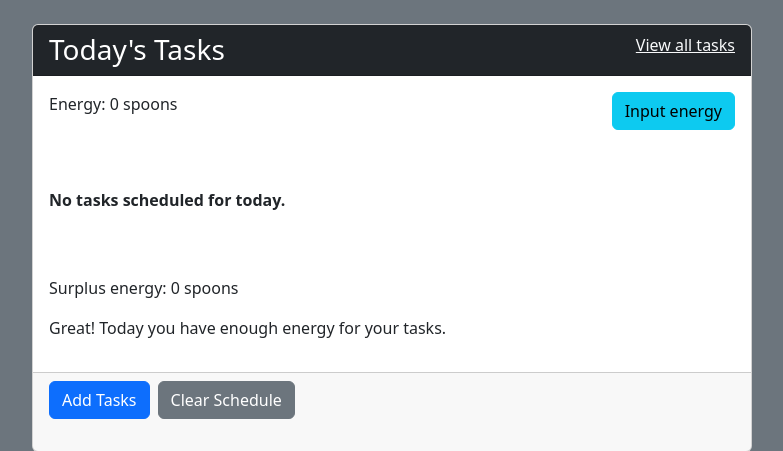
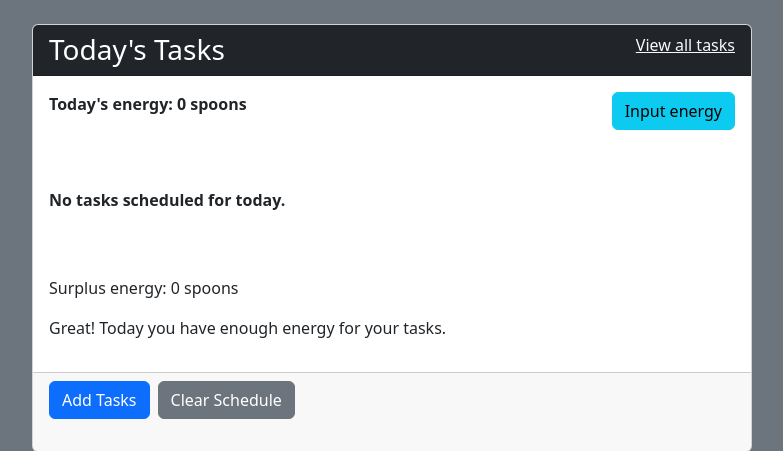
Before and after one commit to knutinator/spoon-planner, a Django app: page / in a window 1280 px wide. Shown: the part 48-499 px from the top of the page, without its empty margins (248-1031 px from the left). Run offline with Django 3.2, Linux system fonts and the light colour scheme; the visitor is signed in with stand-in values (Sample User, id 1); data comes from the database, SQL or seed files in the repository; data that the repository does not hold is empty; some libraries are stand-ins or nearby versions.

Commit message:
Add explanatory text

```diff
--- a/templates/energy_input.html
+++ b/templates/energy_input.html
@@ -13,7 +13,7 @@
                     <h3 class="card-title mb-0">Today's Energy Level</h3>
                 </div>
                 <div class="card-body">
-                    <p>Please enter your available energy for today.</p>
+                    <p>Please enter your available spoons (energy) for today, on a scale of 1 - 100:</p>
                     <form method="post">
                         {% csrf_token %}
                         {{ form.as_p }}
--- a/templates/home.html
+++ b/templates/home.html
@@ -29,12 +29,12 @@
                     {% endif %}
                     {% if user.is_authenticated %}
                     {% if daily_energy %}
-                    <p class="mb-4 float-start">Energy: {{ daily_energy.user_energy }} spoons</p>
+                    <p class="mb-4 float-start"><strong>Today's energy: {{ daily_energy.user_energy }} spoons</strong></p>
                     <a href="/energy_input/" class="btn btn-info float-end">Input energy</a>
                     {% endif %}
                     {% if selected_tasks %}
                     <div class="d-flex justify-content-between align-items-center mb-4" style="clear: both;">
-                        <p class="card-subtitle font-weight-bold">{{ selected_tasks|length }} Tasks:</p>
+                        <p class="card-subtitle font-weight-bold">{{ selected_tasks|length }} task(s) scheduled for today:</p>
                     </div>
                     <!-- list of selected tasks -->
                     {% for task in selected_tasks %}
--- a/templates/task_list.html
+++ b/templates/task_list.html
@@ -10,7 +10,8 @@
                     <h3 class="card-title mb-0 float-start">All Tasks</h3>
                     <a href="{% url 'home' %}" class="float-end text-light align-text-bottom">View today's tasks</a>
                 </div>
-                <div class="card-body">
+        <div class="card-body">
+            <p>This page contains all tasks you have created. Schedule the tasks you wish to do today.</p>
             <a href="{% url 'task-create' %}" class="btn btn-success">Create New Task</a>
             <br>
             <br>
```
